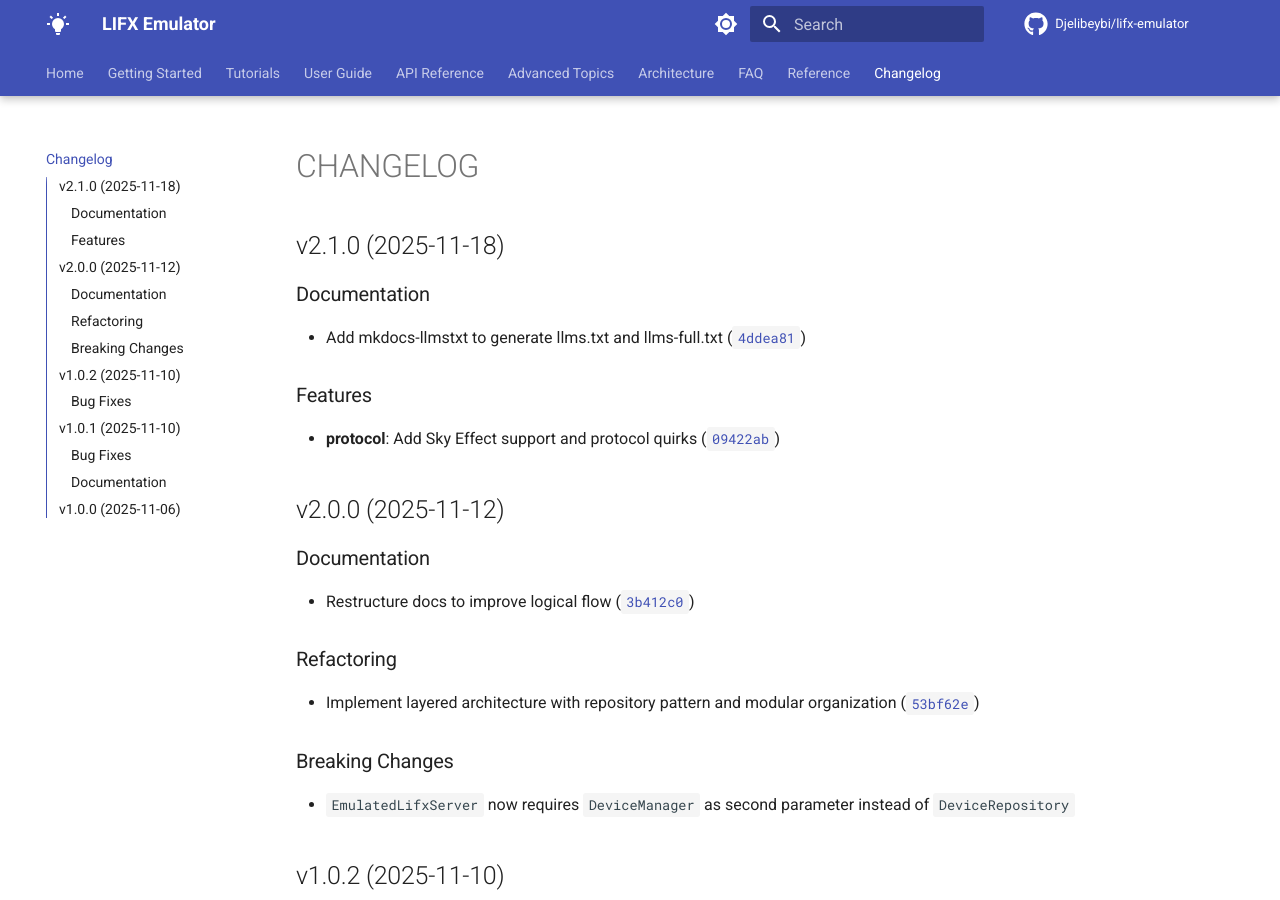
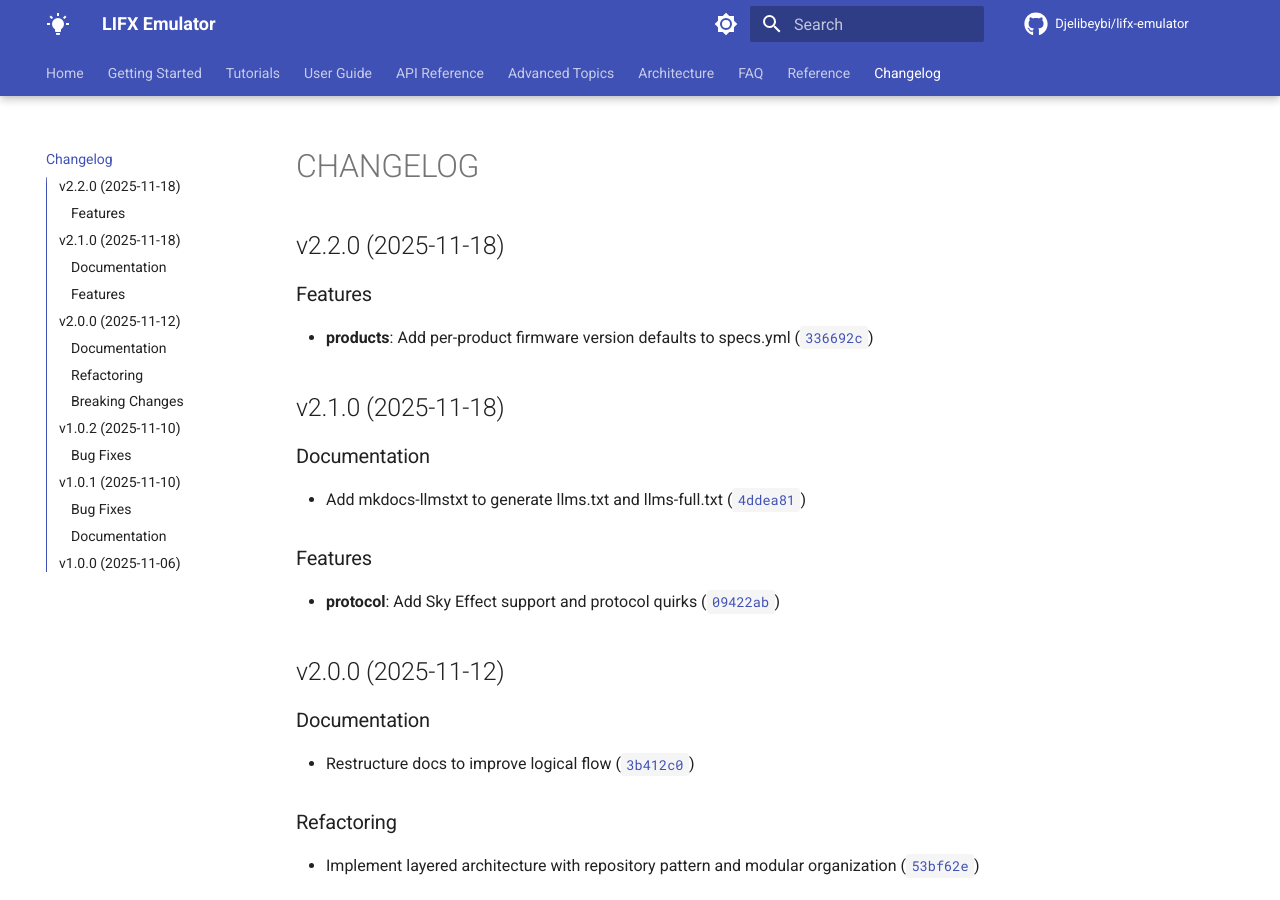
Before and after one commit to Djelibeybi/lifx-emulator, an MkDocs documentation site: the page built from docs/changelog.md, in a window 1280 px wide and 900 px high. Built offline with MkDocs 1.6.1 and Material for MkDocs 9.7.7, drawn with Linux system fonts in a browser that asks for light colours; comment, search, counter and statistics services are not loaded; the version menu is left out.

Commit message:
2.2.0
Automatically generated by python-semantic-release

```diff
--- a/docs/changelog.md
+++ b/docs/changelog.md
@@ -1,6 +1,14 @@
 # CHANGELOG
 
 <!-- version list -->
+
+## v2.2.0 (2025-11-18)
+
+### Features
+
+- **products**: Add per-product firmware version defaults to specs.yml
+  ([`336692c`](https://github.com/Djelibeybi/lifx-emulator/commit/336692c381b94956ab29235d81e358fcb2c91089))
+
 
 ## v2.1.0 (2025-11-18)
 
--- a/pyproject.toml
+++ b/pyproject.toml
@@ -1,6 +1,6 @@
 [project]
 name = "lifx-emulator"
-version = "2.1.0"
+version = "2.2.0"
 description = "LIFX Emulator for testing LIFX LAN protocol libraries"
 readme = "README.md"
 requires-python = ">=3.11"
```
Also changed, not shown: 1 other file.
